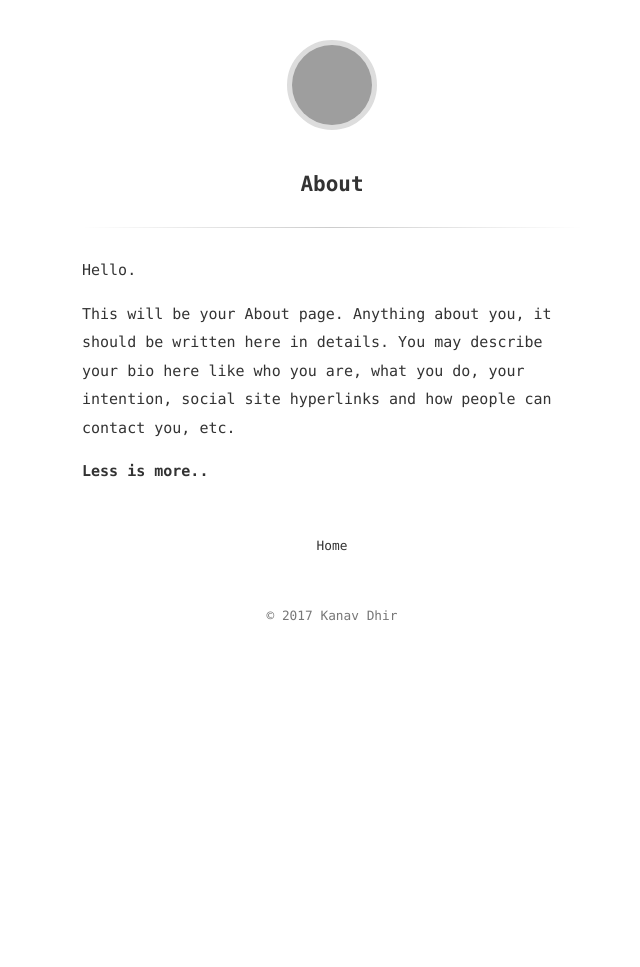
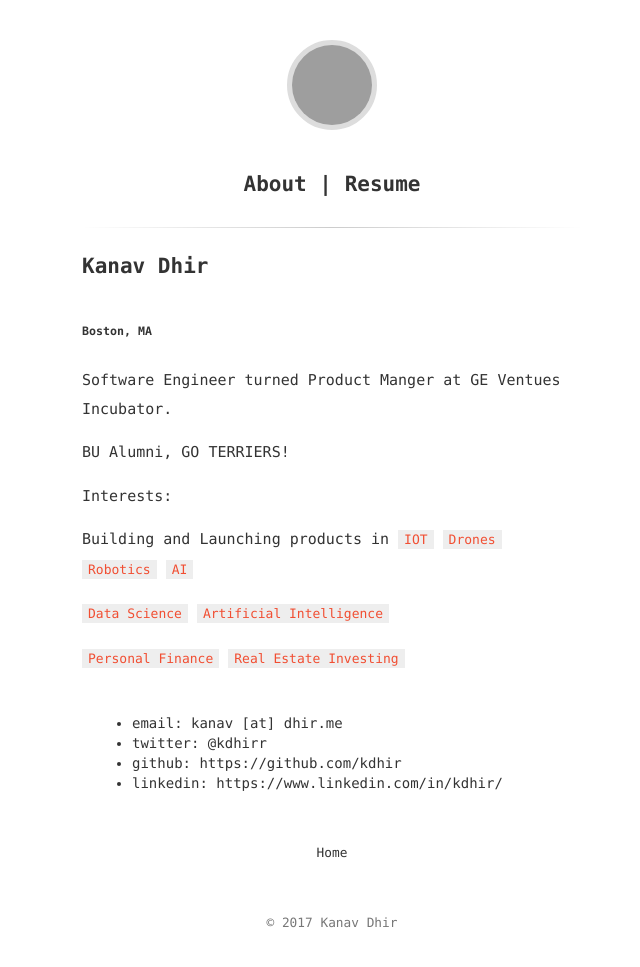
Before and after one commit to kdhir/kdhir.github.io, a Jekyll site: the page built from about.md, in a window 1280 px wide, cut to the strip 0-968 px from the top of the page. Shown: the whole strip, without its empty margins (308-948 px from the left). Built offline with Jekyll 4.4.1, drawn with Linux system fonts in a browser that asks for light colours; before the commit the page ends 900 px from its top, so only the background shows below that; grey boxes are pictures that could not be loaded.

Commit message:
About page updates

```diff
--- a/about.md
+++ b/about.md
@@ -1,10 +1,26 @@
 ---
 layout: page
-title: About
+title: About | Resume
 ---
+# Kanav Dhir
+##### Boston, MA
 
-Hello.
 
-This will be your About page. Anything about you, it should be written here in details. You may describe your bio here like who you are, what you do, your intention, social site hyperlinks and how people can contact you, etc.
+Software Engineer turned Product Manger at GE Ventues Incubator.
 
-**Less is more..**
+BU Alumni, GO TERRIERS!
+
+
+Interests:
+
+Building and Launching products in `IOT` `Drones` `Robotics` `AI`
+
+`Data Science` `Artificial Intelligence`
+
+`Personal Finance` `Real Estate Investing`
+
+
+* email: kanav [at] dhir.me
+* twitter: @kdhirr
+* github: https://github.com/kdhir
+* linkedin: https://www.linkedin.com/in/kdhir/
```
Also changed, not shown: 1 other file.
